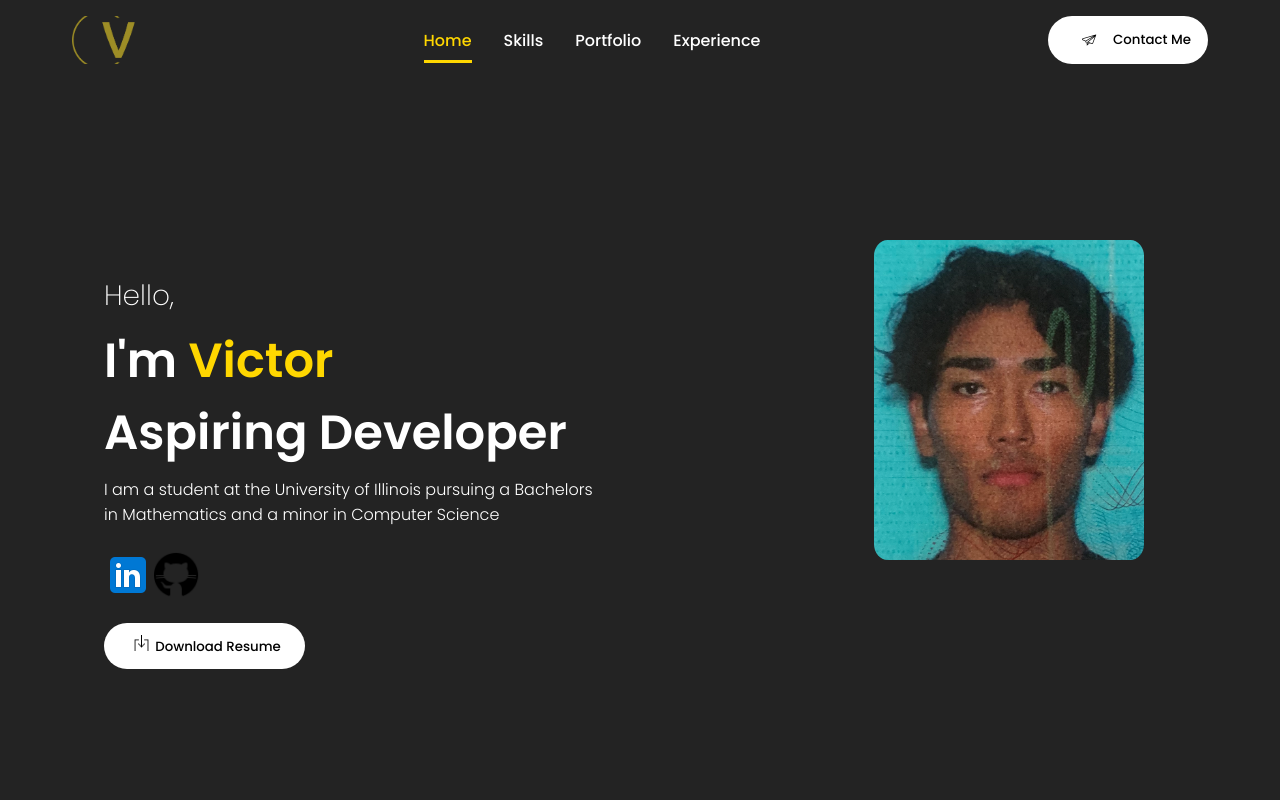
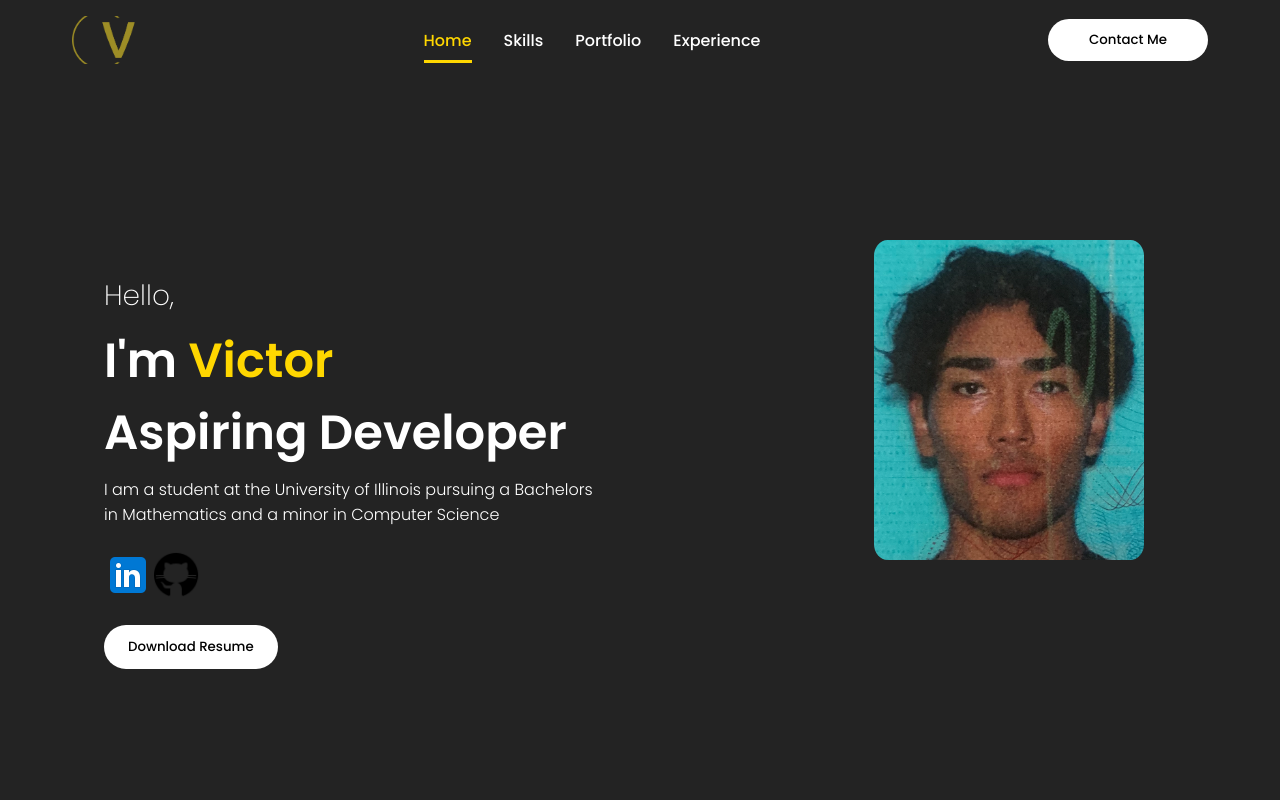
Before and after one commit to vdircio/Portfolio, a React (Create React App) app in the folder client/: page / in a window 1280 px wide. Shown: the top 800 px of the page. Built offline with nearby package versions, Linux system fonts and the light colour scheme.

Commit message:
resume button

```diff
--- a/client/src/components/Intro/intro.js
+++ b/client/src/components/Intro/intro.js
@@ -19,7 +19,9 @@ const Intro = () => {
                         <img src={ghIcon} alt="GitHub" className='link'/>
                         {/* <img src={gmIcon} alt="GMail" className='link'/> */}
                     </div>
-                <Link><button className='btn'><img src={downloadicon} alt="Hire" className='hirebtn'/>Download Resume</button></Link>
+                    <a href="file:///C:/Users/Victor%20Dircio/Documents/VictorDircio_Resume.pdf" download="VictorDircioResume">
+                        <button className='btn'>Download Resume</button>
+                    </a>
             </div>
             <img src={portrait} alt="Profile" className='portrait'/>
         </section>
--- a/client/src/components/Navbar/navbar.css
+++ b/client/src/components/Navbar/navbar.css
@@ -38,7 +38,7 @@
     display: flex;
     align-items: center;
     justify-content: center;
-    padding: 0 1rem;
+    padding: .7rem 1rem;
     border-radius: 2rem;
     width: 10rem;
 }
--- a/client/src/components/Navbar/navbar.js
+++ b/client/src/components/Navbar/navbar.js
@@ -1,7 +1,6 @@
 import React, { useState } from 'react';
 import './navbar.css';
 import logo from '../../assets/logo.png';
-import contactImg from '../../assets/send.png';
 import {Link} from 'react-scroll';
 import menu from '../../assets/menu.png';
 
@@ -19,7 +18,7 @@ const Navbar = () => {
             <button className='desktopMenuBtn' onClick={() => {
                 document.getElementById('contact').scrollIntoView({behavior: 'smooth'});
             }}>
-                <img src={contactImg} alt="" className='desktopMenuImg'/>Contact Me
+                Contact Me
             </button>
 
             {/* <img src={menu} alt="Menu" className='mobileMenu' onClick={()=>setShowMenu(!showMenu)}/>
```
